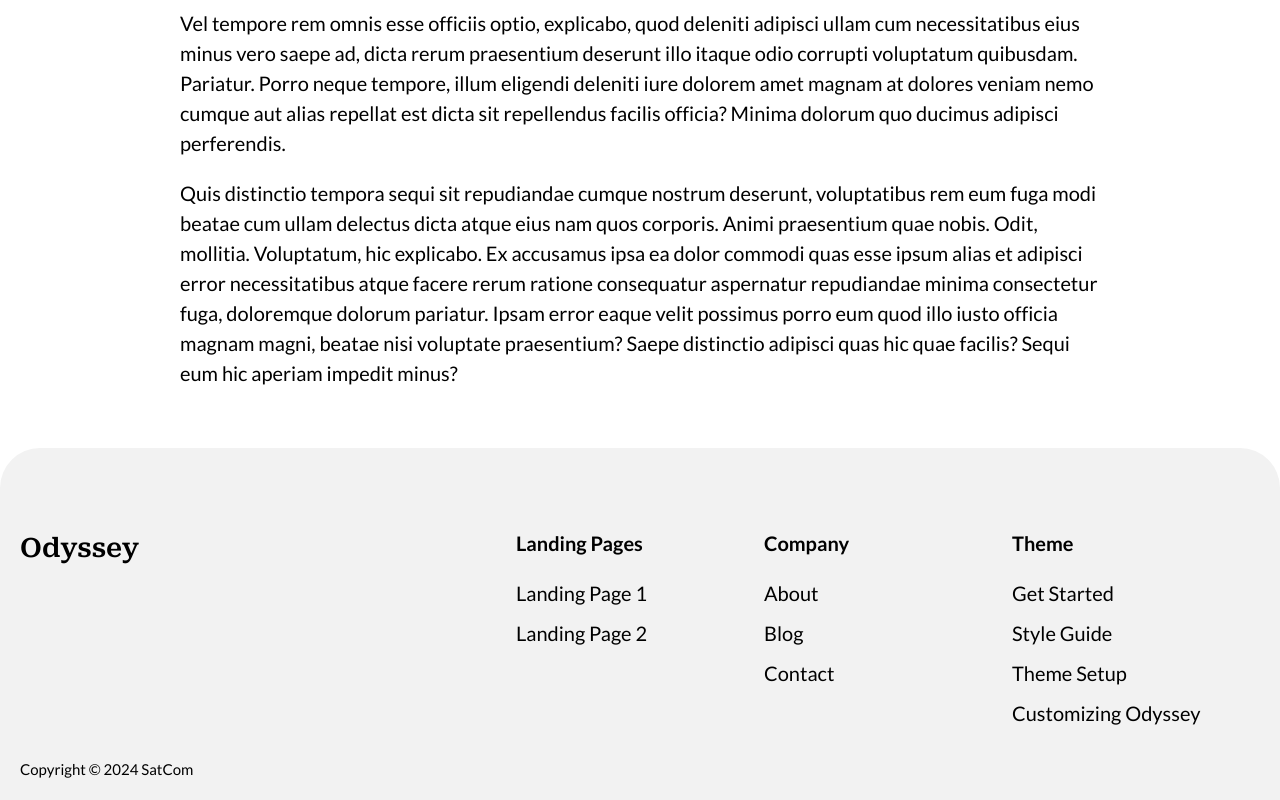
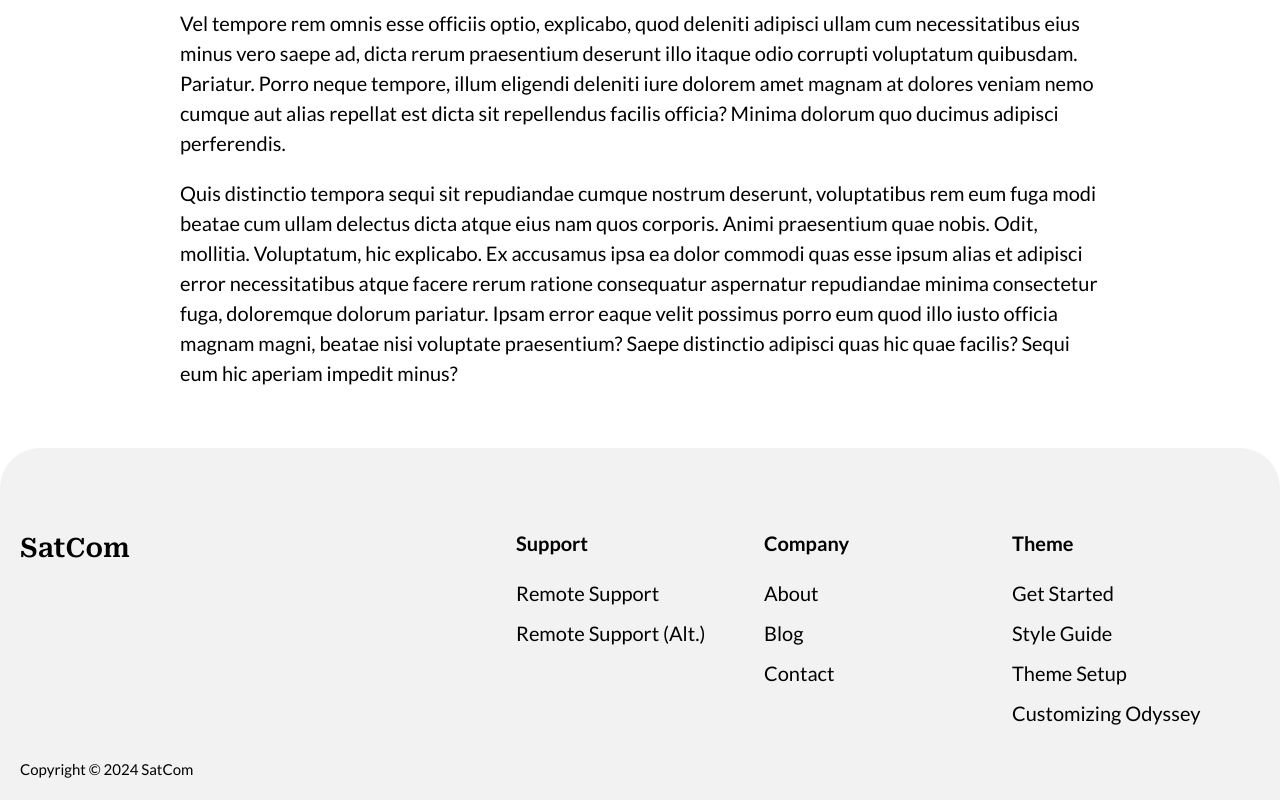
Before and after one commit to hallm74/satcom-odyssey, an Astro site: page /company/about in a window 1280 px wide. Shown: the part 1100-1900 px from the top of the page. Built offline with nearby package versions, Linux system fonts and the light colour scheme; Astro itself is replaced by a stand-in of ours; some icons are missing.

Commit message:
changes to footer and company name added

```diff
--- a/src/components/Logo.astro
+++ b/src/components/Logo.astro
@@ -1,7 +1,7 @@
 ---
 ---
 
-<p class="odyssey-logo">Odyssey</p>
+<p class="odyssey-logo">SatCom</p>
 
 <style>
 	.odyssey-logo {
--- a/src/components/sections/heros/HomeHeroSection.astro
+++ b/src/components/sections/heros/HomeHeroSection.astro
@@ -8,7 +8,7 @@ import {ThemeSwitcher} from '../../theme-switcher/theme-switcher';
 <Container>
 	<section class="hero-section__section">
 		<div class="hero-section__text">
-				<h1>Welcome to Odyssey</h1>
+				<h1>Welcome to SatCom</h1>
 				<p>
 					A marketing website theme built with <a
 						href="https://astro.build"
--- a/src/config/footer.js
+++ b/src/config/footer.js
@@ -23,15 +23,15 @@ export const footerSocials = [
 
 export const footerLists = [
 	{
-		title: 'Landing Pages',
+		title: 'Support',
 		items: [
 			{
-				title: 'Landing Page 1',
-				slug: '/landing-pages/landing-1',
+				title: 'Remote Support',
+				slug: 'https://sos.splashtop.com',
 			},
 			{
-				title: 'Landing Page 2',
-				slug: '/landing-pages/landing-2',
+				title: 'Remote Support (Alt.)',
+				slug: 'https://satcom.screenconnect.com',
 			},
       // {
 			// 	title: 'Landing Page 3',
```
